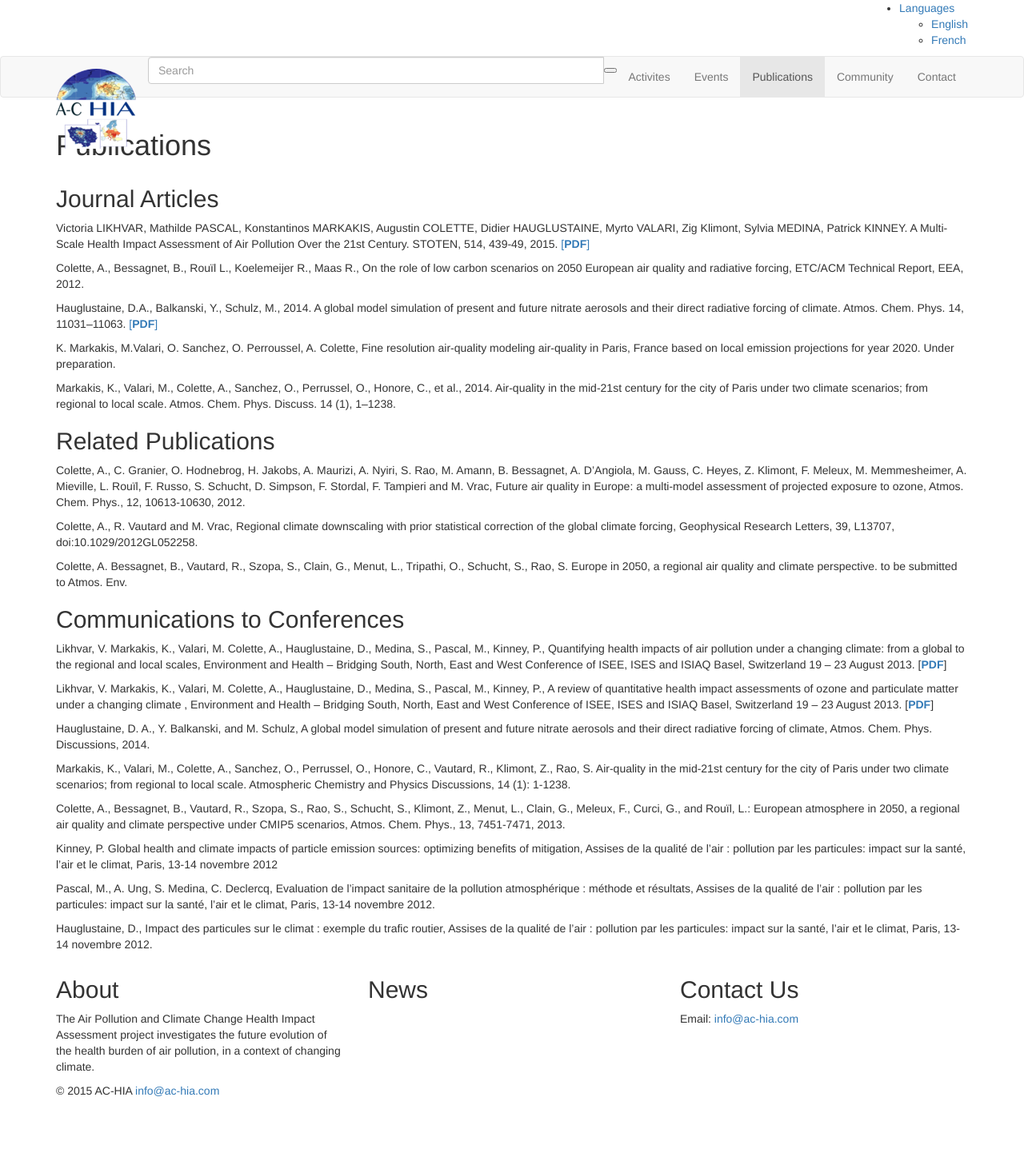
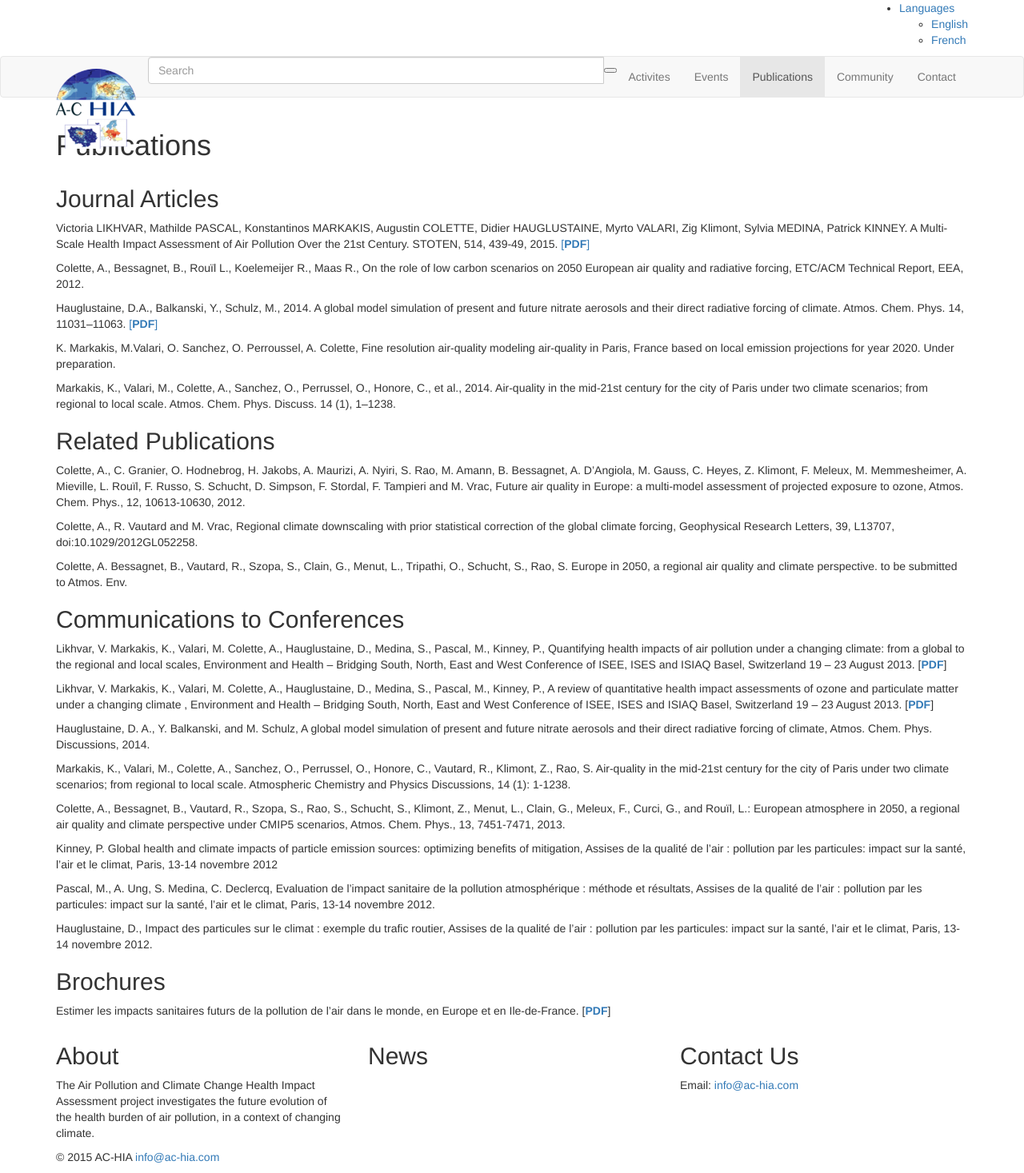
Before and after one commit to vlikhvar/achia, a Jekyll site: the page built from publications.md, in a window 1280 px wide. Shown: the whole page at 80% size. Built offline with Jekyll 4.4.1, drawn with Linux system fonts in a browser that asks for light colours; nearby versions of some CDN libraries; library files that are not in the unit come from our copies; Markdown is read by kramdown in place of the engine named in the settings; before the commit the page ends 1384 px from its top, so only the background shows below that.

Commit message:
Update publications.md
Added brochure (in French)

```diff
--- a/publications.md
+++ b/publications.md
@@ -45,3 +45,7 @@ Kinney, P. Global health and climate impacts of particle emission sources: optim
 Pascal, M., A. Ung, S. Medina, C. Declercq, Evaluation de l’impact sanitaire de la pollution atmosphérique : méthode et résultats, Assises de la qualité de l’air : pollution par les particules: impact sur la santé, l’air et le climat, Paris, 13‐14 novembre 2012.
 
 Hauglustaine, D., Impact des particules sur le climat : exemple du trafic routier, Assises de la qualité de l’air : pollution par les particules: impact sur la santé, l’air et le climat, Paris, 13‐14 novembre 2012.
+
+<div class="headline"><h2>Brochures</h2></div>
+
+Estimer les impacts sanitaires futurs de la pollution de l’air dans le monde, en Europe et en Ile-de-France. [[**PDF**]({{ ASSET_PATH }}/../../pdfs/ACHIA_brochure-Fr-2.pdf)]
```
